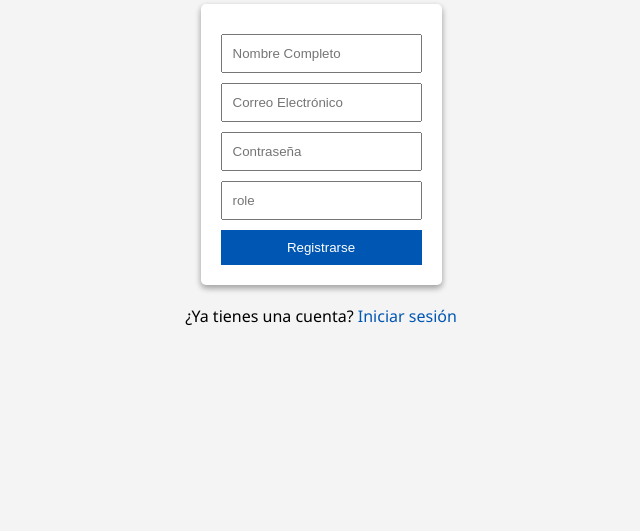
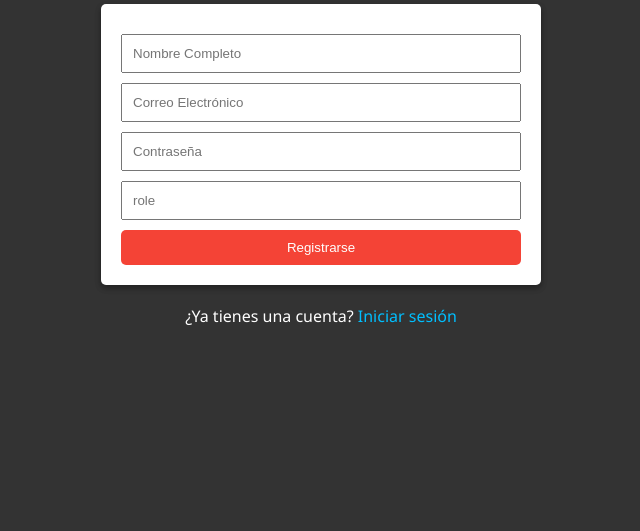
Before and after one commit to SergioAle210/Proyecto-2-DB, a website: page frontend/usuarios/signup.html in a window 1280 px wide. Shown: the part 269-800 px from the top of the page, without its empty margins (319-959 px from the left). Drawn offline with Linux system fonts and the light colour scheme.

Commit message:
feat: Updated login and signup page views

```diff
--- a/frontend/usuarios/signup.html
+++ b/frontend/usuarios/signup.html
@@ -1,22 +1,32 @@
 <!DOCTYPE html>
 <html lang="es">
-<head>
-    <meta charset="UTF-8">
-    <meta name="viewport" content="width=device-width, initial-scale=1.0">
+  <head>
+    <meta charset="UTF-8" />
+    <meta name="viewport" content="width=device-width, initial-scale=1.0" />
     <title>Registro de Usuarios</title>
-    <link rel="stylesheet" href="usuarios.css">
-</head>
-<body>
+    <link rel="stylesheet" href="usuarios.css" />
+  </head>
+  <body>
     <h1>Registro de Usuarios</h1>
     <form id="signupForm">
-        <input type="text" id="nombre" placeholder="Nombre Completo" required>
-        <input type="email" id="correoElectronico" placeholder="Correo Electrónico" required>
-        <input type="password" id="contrasena" placeholder="Contraseña" required>
-        <input type="role" id="rol" placeholder="role" required>
-        <button type="submit">Registrarse</button>
+      <input type="text" id="nombre" placeholder="Nombre Completo" required />
+      <input
+        type="email"
+        id="correoElectronico"
+        placeholder="Correo Electrónico"
+        required
+      />
+      <input
+        type="password"
+        id="contrasena"
+        placeholder="Contraseña"
+        required
+      />
+      <input type="role" id="rol" placeholder="role" required />
+      <button type="submit">Registrarse</button>
     </form>
     <p>¿Ya tienes una cuenta? <a href="login.html">Iniciar sesión</a></p>
 
     <script src="usuarios.js"></script>
-</body>
+  </body>
 </html>
--- a/frontend/usuarios/usuarios.css
+++ b/frontend/usuarios/usuarios.css
@@ -2,7 +2,7 @@ body {
     font-family: 'Segoe UI', Tahoma, Geneva, Verdana, sans-serif;
     margin: 0;
     padding: 0;
-    background-color: #f4f4f4;
+    background-color: #333;
     display: flex;
     justify-content: center;
     align-items: center;
@@ -16,6 +16,7 @@ form {
     border-radius: 5px;
     box-shadow: 0 3px 6px rgba(0,0,0,0.16), 0 3px 6px rgba(0,0,0,0.23);
     text-align: center;
+    width: 400px;
 }
 
 input {
@@ -27,11 +28,12 @@ input {
 }
 
 button {
+    background-color: #f44336;
+    color: #fefefe;
+    border: none;
     padding: 10px 20px;
-    background-color: #0056b3;
-    color: white;
-    border: none;
     cursor: pointer;
+    border-radius: 5px;
     width: 100%;
 }
 
@@ -41,9 +43,30 @@ button:hover {
 
 p {
     margin-top: 20px;
+    color: #fefefe;
 }
 
 a {
-    color: #0056b3;
+    color: #00bfff;
     text-decoration: none;
+    position: relative;
 }
+
+a:hover {
+    text-decoration: underline;
+}
+
+a:hover::after {
+    content: '';
+    position: absolute;
+    bottom: -2px;
+    left: 0;
+    width: 100%;
+    height: 1px;
+    background-color: #00bfff;
+}
+
+h1 {
+    margin-bottom: 20px;
+    color: #fefefe;
+}
```
Also changed, not shown: frontend/usuarios/login.html (+20 -10 lines).
